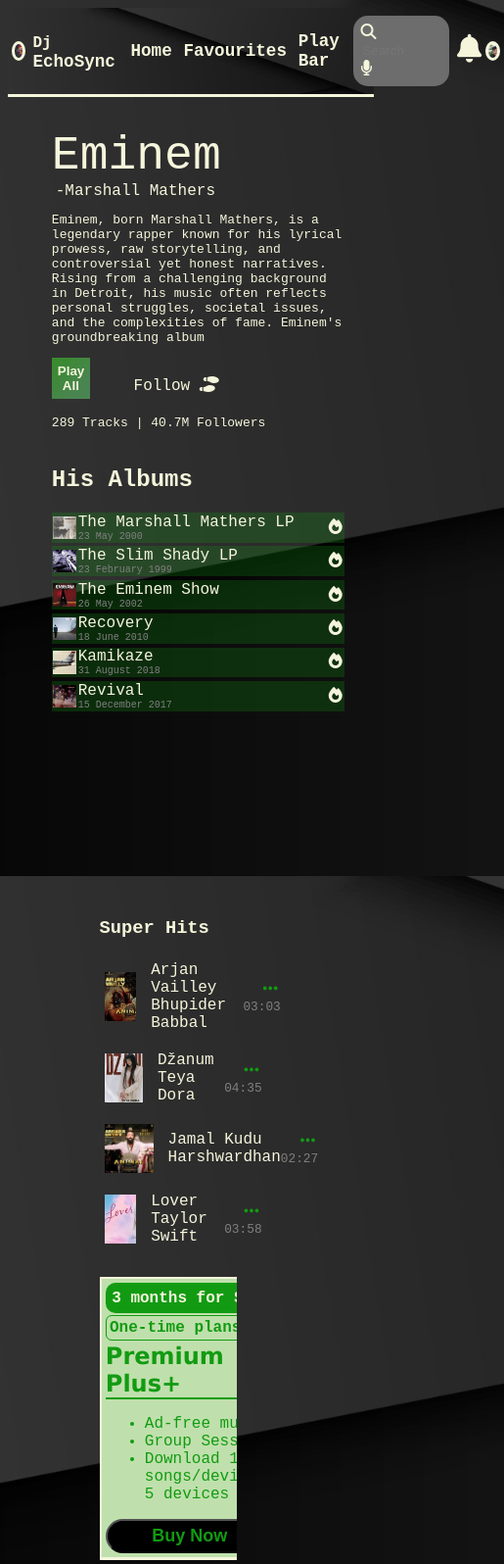
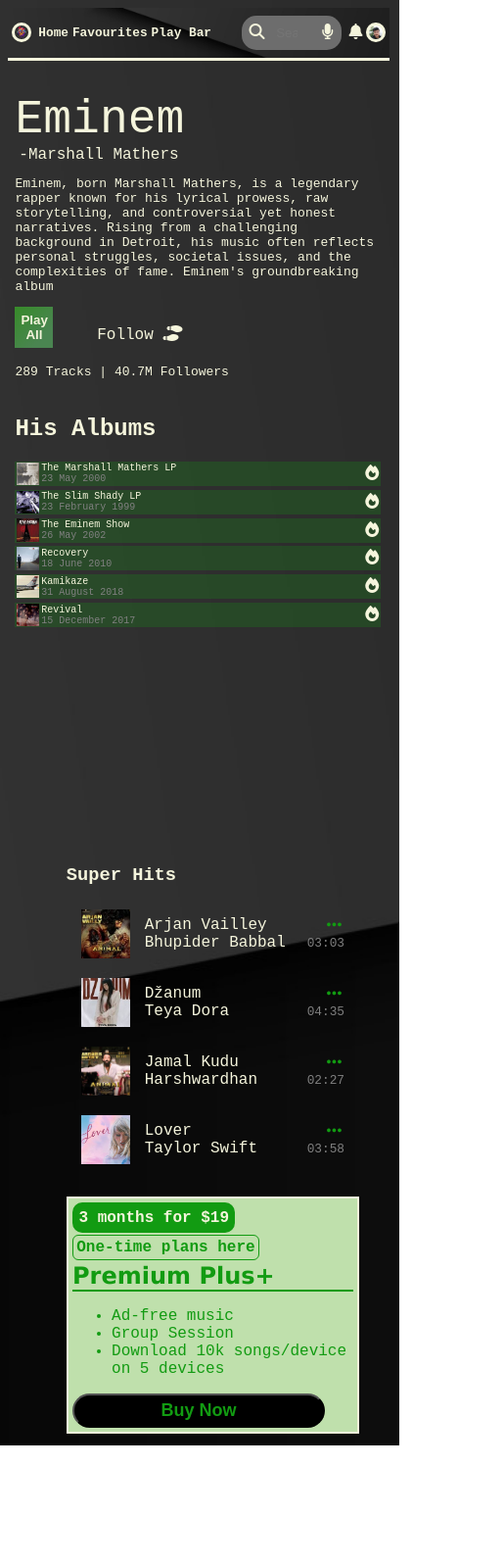
Before and after one commit to CodeforAbj/Music-Player, a plain HTML site: page Page2.html in a window 390 px wide. Shown: the whole page at 98% size, 515 px wide, since content can reach past the window. After the commit the page ends 1475 px from the top, so only its background shows below. Drawn offline with Linux system fonts and the light colour scheme.

Commit message:
Final for FE

```diff
--- a/Page2.css
+++ b/Page2.css
@@ -3,8 +3,21 @@
     --Accentcolor2: rgb(18, 155, 18);
     --bgAccentcolor2: rgba(18, 155, 18, 0.24);
     --dropdowncolor: rgba(15, 15, 15, 0.685);
+    scrollbar-width: none;/* Hide the scrollbar in Firefox */
+    -ms-overflow-style: none; /* Hide the scrollbar in IE/Edge */
+
 
 }
+
+/* -----------------------------------
+
+        Universal Properties
+
+--------------------------------------  */
+
+*::-webkit-scrollbar {
+    display: none; /* Hide the scrollbar in Chrome/Safari */
+  }
 body{
     background-image: url('Assests/mainbg.jpg');
     background-size: cover;
@@ -14,7 +27,7 @@ body{
     caret-color: transparent;
      scrollbar-width: none;/* Hide the scrollbar in Firefox */
     -ms-overflow-style: none; /* Hide the scrollbar in IE/Edge */
-
+    animation: 1s ease-out 0s 1 slideIn;
 }
 body::-webkit-scrollbar {
     display: none; /* Hide the scrollbar in Chrome/Safari */
@@ -33,6 +46,7 @@ a{
         Reusable classes
 
 --------------------------------------  */
+
 
 .ring{
     margin: 1vw;
@@ -56,24 +70,41 @@ a{
 .smallf{
     font-size: 0.9rem;
 }
+/* ----------------------
+
+    whole page Animation
+
+ ------------------------ */
 
 
+@keyframes slideIn {
+    0% {
+      transform: translateY(-100%);
+    }
+    100% {
+      transform: translateY(0);
+    }
+  }
 /* ----------------------
 
     Navigation bar
 
  ------------------------ */
-
  nav{
+    width: 100vw;
+    width:100dvw;
     position: sticky;
     top:0;
-    z-index: 9000;
+    z-index: 9000; /*Its over 9000*/
     background-image: url('Assests/mainbg.jpg');
     background-size: cover;
 
 }
 #navbar{
     border-bottom: 3px solid var(--Accentcolor1);
+    width: 100vw;
+    width:100dvw;
+
 }
     /*
         Left side of navigation bar
@@ -121,6 +152,26 @@ a{
         border: 0;
         color: var(--Accentcolor1);
     }
+    @media screen and (max-width:768px){
+        #searchbar input{
+            width: 15vw;
+        }
+    }
+    @media screen and (max-width:425px){
+        #player_name{
+            display: none;
+        }
+        #searchbar input{
+            width: 10vw;
+        }
+        #page1,#page2,#page3{
+            font-size: 0.8rem;
+            margin-left:1vw;
+        }
+        #notibell{
+            font-size: 1rem!important;
+        }
+    }
     #notibell{
         font-size: 1.8rem;
     }
@@ -140,7 +191,7 @@ a{
             margin-right: 1%;
             margin-top: 7%;
             padding :2%;
-            width:60%;
+            width:60dvw;
             /* border: 2px dotted red; */
             overflow-x: visible;
 
@@ -152,14 +203,15 @@ a{
             margin-right: 2vw;
             margin-top: 7%;
             padding:1%;
-            width:21%;
+            width:30dvw;
+            overflow-x: visible;
             /* border: 2px dotted blue; */
    }
-   @media screen and (max-width:920px) {
+   @media screen and (max-width:768px) {
     main{
         display:block;
-        width: 80%;
-        margin-left: 10%;
+        width: 100%;
+
     }
     aside{
         display:flex;
@@ -167,7 +219,10 @@ a{
         margin-left: 5%;
         margin-right: 5%;
     }
-
+    .part1aside{
+        display: inline-block;
+        max-width: 50%;
+    }
     .part2aside{
         position: relative;
         left: 20%;
@@ -175,9 +230,52 @@ a{
         max-width: 40%;
     }
    }
+
+   /* -------------------------------
+
+        Mobile View Corrections
+
+    -----------------------------------*/
+
+    @media screen and (max-width:425px) {
+        main{
+            margin-left: auto;
+        }
+        aside{
+            width: 100%;
+            display: flex;
+            flex-direction: column;
+            position: relative;
+
+        }
+        .part1aside{
+            position: relative;
+            left: 10%;
+            display: inline-block;
+            max-width: 80%;
+        }
+        .part2aside{
+            position: relative;
+            left: 10%;
+            display: inline-block;
+            max-width: 80%;
+        }
+        .shcontainer {
+            flex-wrap: wrap;
+            flex-direction: column;
+        }
+        .shsong{
+            width: 90% !important; /* It was breaking in mobile view thats why */
+        }
+        .ltsongname{
+            font-size: x-small;
+        }
+
+       }
+
  /* ----------------------------
 
-       Artist Card
+       Artist Card Formattig
 
     ----------------------------*/
 .Artist-Bio-container{
@@ -425,9 +523,7 @@ background-position: center;
     color:grey;
 }
 
-
-
-   .songart{
+.songart{
     content: '';
     display: inline-block;
     width: 50px; /* Set the width */
@@ -478,6 +574,7 @@ background-position: center;
         overflow-x: hidden;
         /* border: 1px dotted yellow; */
         height:max-content;
+        width: fit-content;
         background-color: var(--Accentcolor1);
 
        }
@@ -588,8 +685,8 @@ input[type="range"].custom-range {
 
 /* Color on the left of thumb */
 input[type="range"].custom-range::-webkit-slider-runnable-track {
-  background: linear-gradient(to right, #129B12 0%, #129B12 50%, #555 50%, #555 100%);
-  border-radius: 5px;
+    background-color: #129B12;
+    border-radius: 5px;
 }
 
 /* Color on the right of thumb */
--- a/Page2.html
+++ b/Page2.html
@@ -166,18 +166,14 @@
 
 <!-------------------------------------------------------------------
 
-        Aside Section containg song Queue, Trending, Recommendations
+        Aside Section containg Super Hit and Premium
 
     ----------------------------------------------------------------->
 <aside>
 
 
-    <!---------------------------------------------------------------------------------------------------------------
 
-        Part two of Aside containing Trending and Premium plans in block view to be other half in smaller screens
-
-    ------------------------------------------------------------------------------------------------------------------>
-    <div class="part2aside">
+    <div class="part2aside" >
         <section class="superhits">
             <div><h3>Super Hits</h3></div>
             <div class="shcontainer flexdisplay" >
--- a/style.css
+++ b/style.css
@@ -6,6 +6,13 @@
     scrollbar-width: none;/* Hide the scrollbar in Firefox */
     -ms-overflow-style: none; /* Hide the scrollbar in IE/Edge */
 }
+
+/* -----------------------------------
+
+        Universal Properties
+
+--------------------------------------  */
+
 *::-webkit-scrollbar {
     display: none; /* Hide the scrollbar in Chrome/Safari */
   }
@@ -16,7 +23,7 @@ body{
     color: var(--Accentcolor1);
     font-family:'Courier New', Courier, monospace;
     caret-color: transparent;
-
+    animation: 1s ease-out 0s 1 slideIn;
 }
 
 section{
@@ -67,6 +74,21 @@ a{
     transform: rotate(-15deg);
 }
 
+/* ----------------------
+
+    whole page Animation
+
+ ------------------------ */
+
+
+ @keyframes slideIn {
+    0% {
+      transform: translateY(-100%);
+    }
+    100% {
+      transform: translateY(0);
+    }
+  }
 /* ----------------------
 
     Navigation bar
@@ -194,7 +216,7 @@ a{
     main{
         display:block;
         width: 100%;
-        margin-left: 10%;
+
     }
     aside{
         display:flex;
@@ -328,7 +350,7 @@ a{
 
  /* ----------------------------
 
-       Making of dropdown here
+       Making of dropdown Menu here
 
     ----------------------------*/
 
@@ -691,18 +713,7 @@ width: 100%;
     scrollbar-width: none;/* Hide the scrollbar in Firefox */
     -ms-overflow-style: none; /* Hide the scrollbar in IE/Edge */
   }
-  @media screen and (max-width: 1024px) and (min-height: 1024px){
-    #qcontainer{
-        max-height: 80dvh;
-    }
-    .trending{
-        height:30dvh;
-    }
-    .qcontainer::-webkit-scrollbar {
-        display: none; /* Hide the scrollbar in Chrome/Safari */
-      }
 
-  }
   .qcontainer::-webkit-scrollbar {
     display: none; /* Hide the scrollbar in Chrome/Safari */
   }
@@ -883,6 +894,7 @@ width: 100%;
         overflow-x: hidden;
         /* border: 1px dotted yellow; */
         height:max-content;
+        width: fit-content;
         background-color: var(--Accentcolor1);
 
        }
@@ -993,7 +1005,7 @@ input[type="range"].custom-range {
 
 /* Color on the left of thumb */
 input[type="range"].custom-range::-webkit-slider-runnable-track {
-  background: linear-gradient(to right, #129B12 0%, #129B12 50%, #555 50%, #555 100%);
+  background-color: #129B12;
   border-radius: 5px;
 }
 
@@ -1045,3 +1057,8 @@ input[type="range"].custom-range::-ms-thumb {
     width: 5vw;
     margin-right: 1vw;
 }
+/* -----------------------------------
+
+        Finished It
+
+--------------------------------------  */
```
